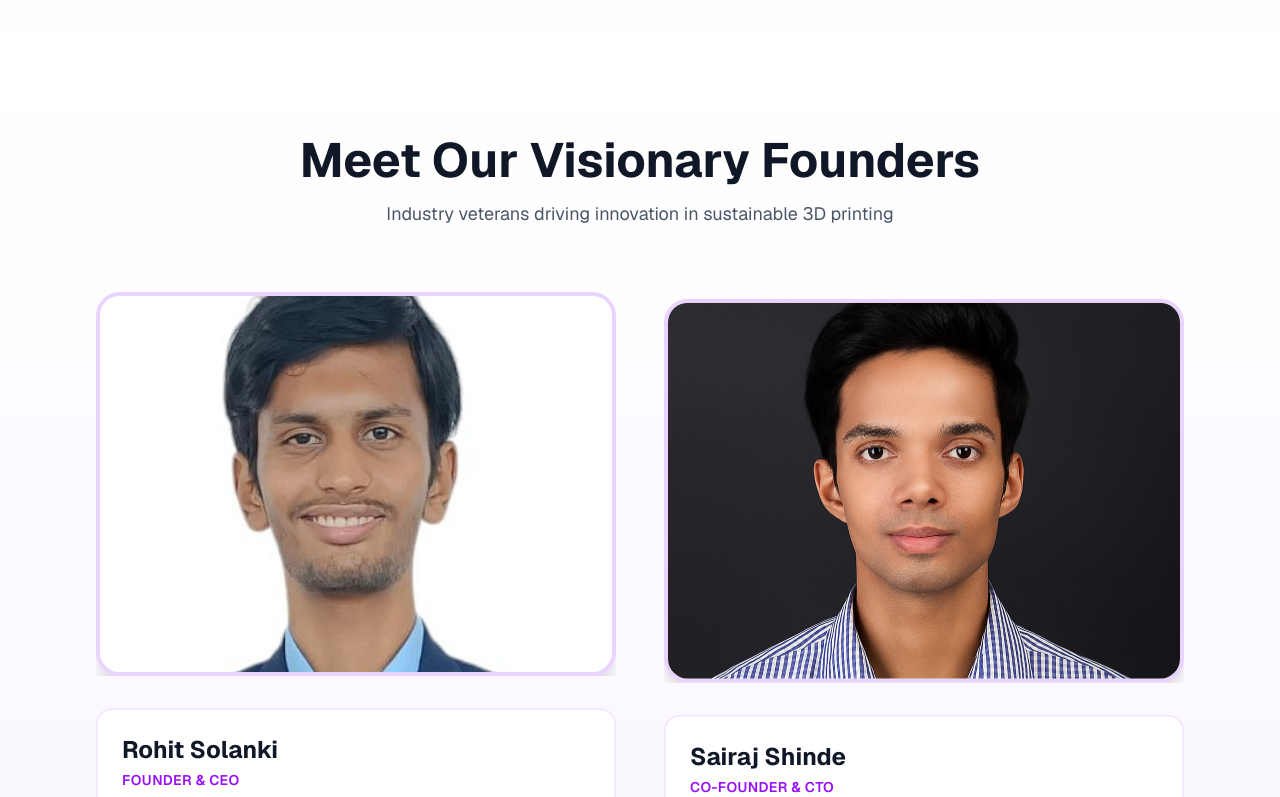
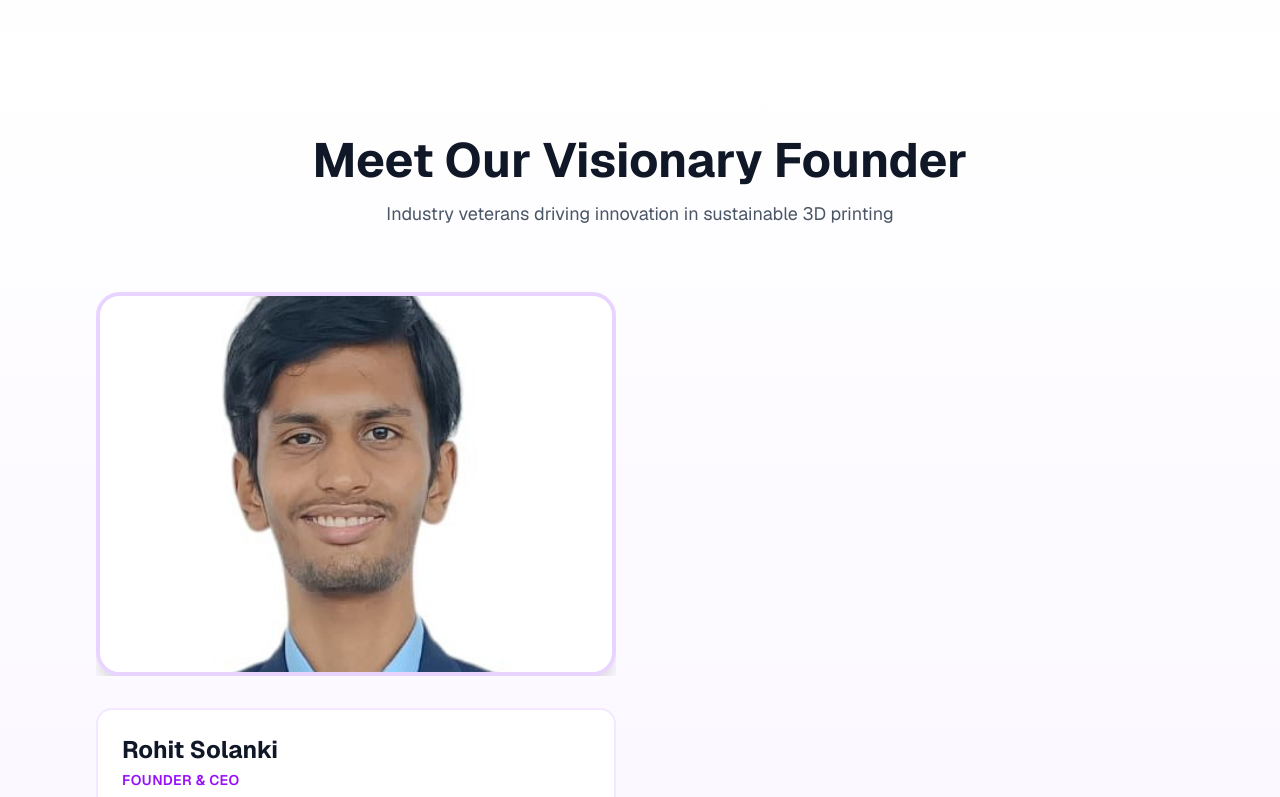
Before and after one commit to neko7123/inventek-3d, a Next.js app: page /contact in a window 1280 px wide. Shown: the part 1360-2157 px from the top of the page. Built offline with nearby package versions, Linux system fonts and the light colour scheme.

Commit message:
founders dixed

```diff
--- a/app/contact/page.tsx
+++ b/app/contact/page.tsx
@@ -3,6 +3,15 @@
 import { useEffect, useState } from "react"
 import Image from "next/image"
 import { Mail, Phone, Linkedin, Instagram, Facebook, MapPin, ExternalLink, Menu, X, ArrowRight } from "lucide-react"
+
+interface Founder {
+  name: string
+  position: string
+  specialization: string
+  image: string
+  linkedin: string
+  description: string
+}
 
 export default function ContactPage() {
   const [mousePosition, setMousePosition] = useState({ x: 0, y: 0 })
@@ -31,22 +40,16 @@ export default function ContactPage() {
     setIsMenuOpen(false)
   }
 
-  const founders = [
+  const founders: Founder[] = [
   {
     name: "Rohit Solanki",
     position: "Founder & CEO",
-      specialization: "Mechanical Engineering (CAD Design, 3D Printing Technology, Material Science & Business Strategy)",
+    specialization:
+      "Mechanical Engineering (CAD Design, 3D Printing Technology, Material Science & Business Strategy)",
     image: "/rohitsolanki.jpg",
     linkedin: "https://www.linkedin.com/in/rohit-solanki-4125082aa",
-      description: "Visionary leader with skills in additive manufacturing, CAD design and sustainable innovation.",
-    },
-    {
-      name: "Sairaj Shinde",
-      position: "Co-Founder & CTO",
-      specialization: "Mechanical Engineering (AIML Automation, Web Development & CAD Design",
-      image: "/sairajshinde.png",
-      linkedin: "https://www.linkedin.com/in/sairaj-shinde2003",
-      description: "Tech innovator specializing in AIML automation, Web Development and advanced CAD systems.",
+    description:
+      "Visionary leader with skills in additive manufacturing, CAD design and sustainable innovation.",
   },
 ]
 
@@ -281,7 +284,7 @@ export default function ContactPage() {
 
       <section className="py-20 bg-gradient-to-b from-white to-purple-50">
         <div className="max-w-6xl mx-auto px-4 sm:px-6 lg:px-8">
-          <h2 className="text-4xl md:text-5xl font-bold text-center text-gray-900 mb-4">Meet Our Visionary Founders</h2>
+          <h2 className="text-4xl md:text-5xl font-bold text-center text-gray-900 mb-4">Meet Our Visionary Founder</h2>
           <p className="text-center text-gray-600 mb-16 text-lg">
             Industry veterans driving innovation in sustainable 3D printing
           </p>
@@ -299,7 +302,7 @@ export default function ContactPage() {
                   <div className="relative h-96 overflow-hidden rounded-3xl border-4 border-purple-200 group-hover:border-purple-600 transition-all duration-300 shadow-xl group-hover:shadow-2xl group-hover:shadow-purple-300">
                     <Image
                       src={founder.image || "/placeholder.svg"}
-                      alt={founder.name}
+                      alt={founder.name ?? "Founder photo"}
                       width={400}
                       height={400}
                       className="w-full h-full object-cover group-hover:scale-110 transition-transform duration-500"
@@ -311,7 +314,7 @@ export default function ContactPage() {
 
                     {/* Floating badge */}
                     <div className="absolute top-4 right-4 px-4 py-2 bg-white/90 backdrop-blur-sm rounded-full text-sm font-semibold text-purple-600 opacity-0 group-hover:opacity-100 transition-all duration-300 transform group-hover:scale-100 scale-75">
-                      {founder.position.split("&")[0].trim()}
+                      {(founder.position ?? "").split("&")[0].trim()}
                     </div>
                   </div>
                 </div>
```
Lines whose indentation alone changed are shown as unchanged.
